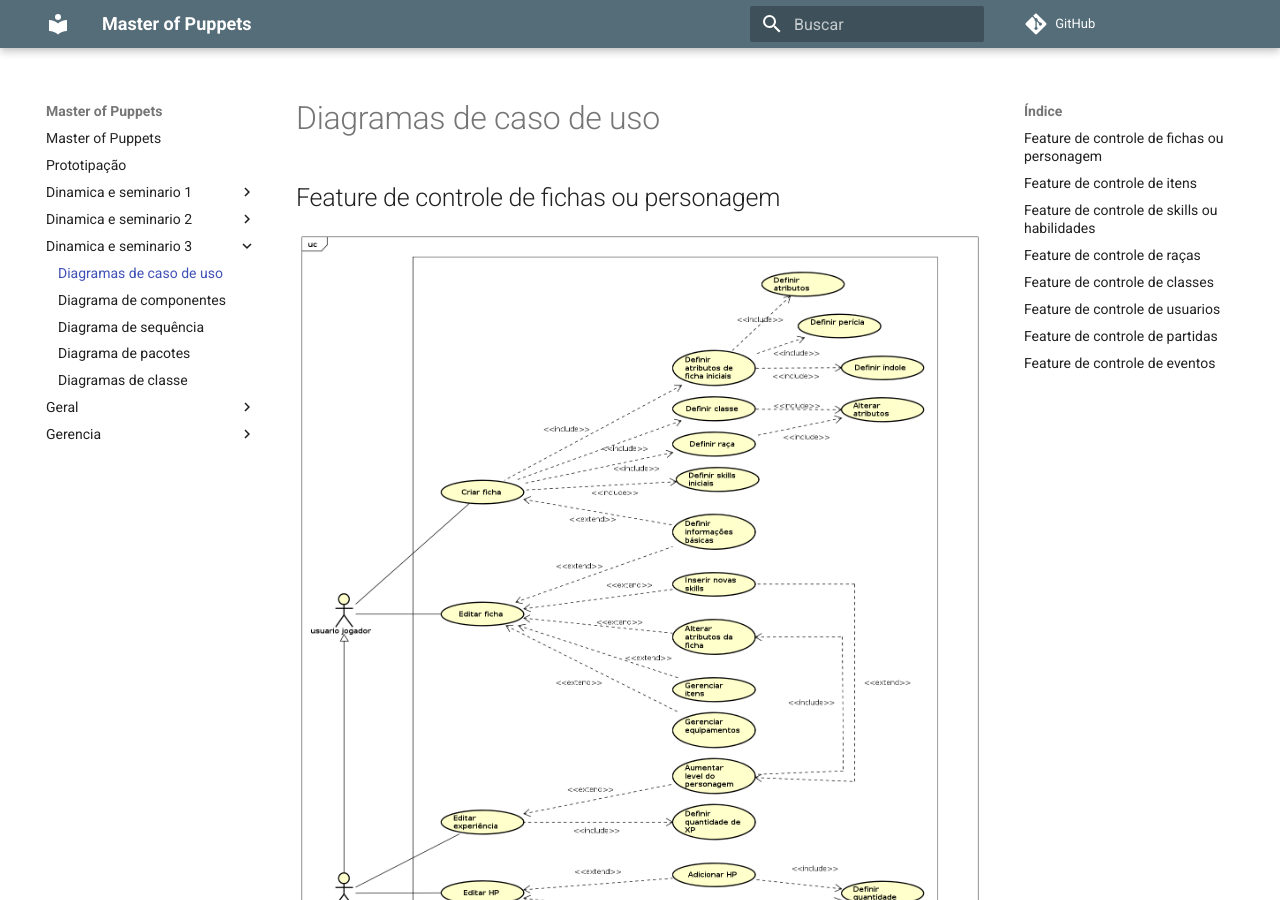
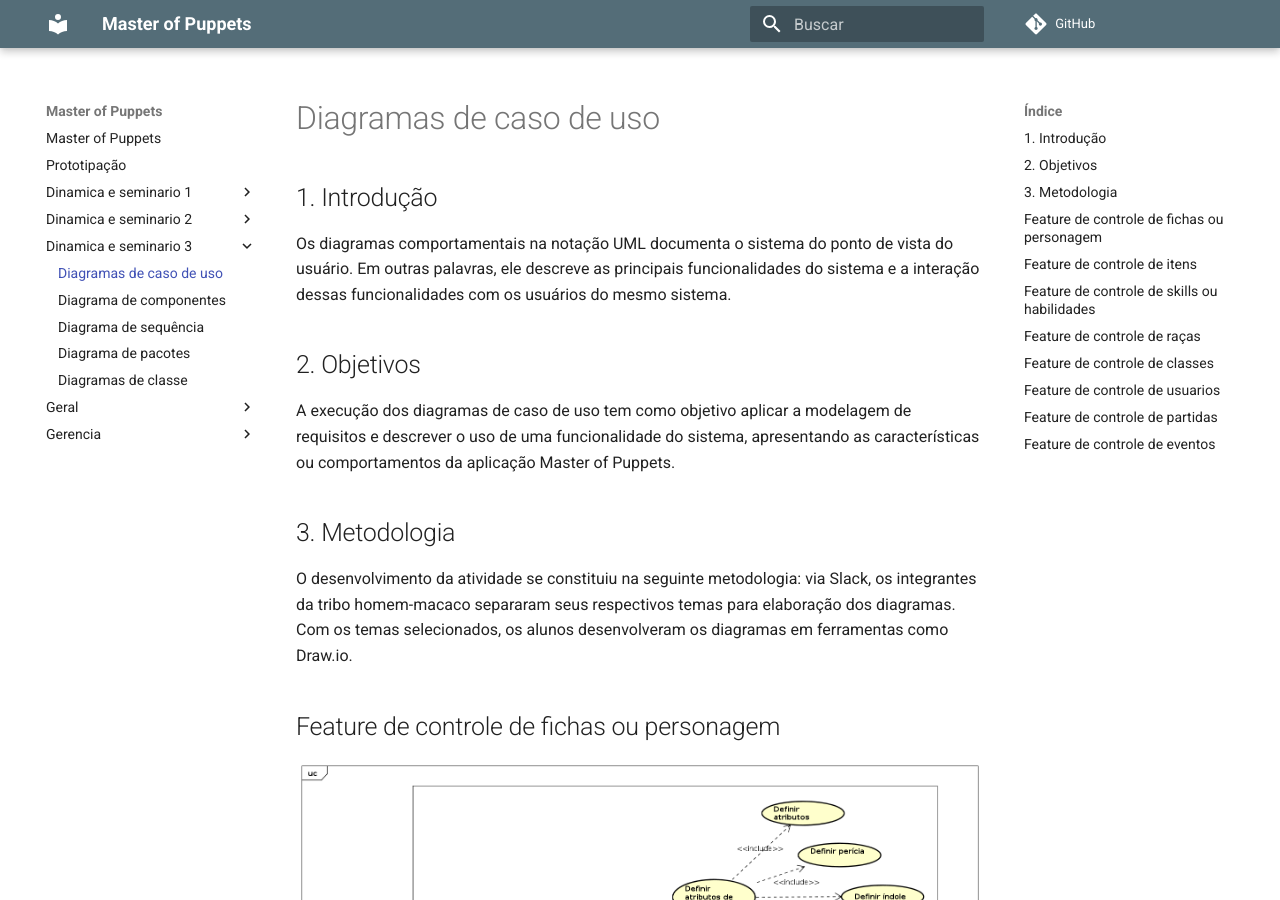
Before and after one commit to desenho-de-software-2019-02/Documentation, an MkDocs documentation site: the page built from docs/dinamica_e_seminario_3/casos_de_uso.md, in a window 1280 px wide and 900 px high. Built offline with MkDocs 1.6.1 and Material for MkDocs 9.7.7, drawn with Linux system fonts in a browser that asks for light colours; comment, search, counter and statistics services are not loaded.

Commit message:
Adding new info to casos_de_uso

```diff
--- a/docs/dinamica_e_seminario_3/casos_de_uso.md
+++ b/docs/dinamica_e_seminario_3/casos_de_uso.md
@@ -1,4 +1,13 @@
 # Diagramas de caso de uso
+
+## 1. Introdução
+Os diagramas comportamentais na notação UML documenta o sistema do ponto de vista do usuário. Em outras palavras, ele descreve as principais funcionalidades do sistema e a interação dessas funcionalidades com os usuários do mesmo sistema.
+
+## 2. Objetivos
+A execução dos diagramas de caso de uso tem como objetivo aplicar a modelagem de requisitos e descrever o uso de uma funcionalidade do sistema, apresentando as características ou comportamentos da aplicação Master of Puppets.
+
+## 3. Metodologia
+O desenvolvimento da atividade se constituiu na seguinte metodologia: via Slack, os integrantes da tribo homem-macaco separaram seus respectivos temas para elaboração dos diagramas. Com os temas selecionados, os alunos desenvolveram os diagramas em ferramentas como Draw.io.
 
 ## Feature de controle de fichas ou personagem
 
```
